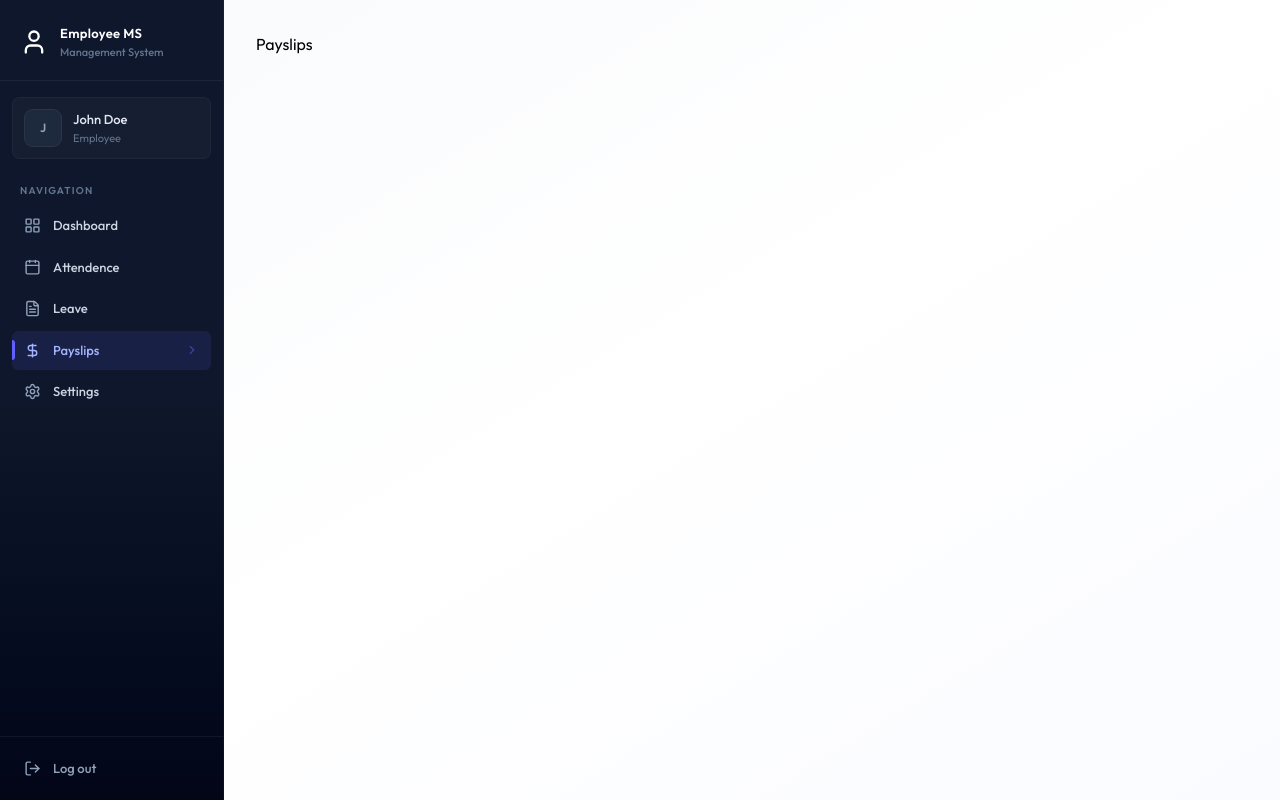
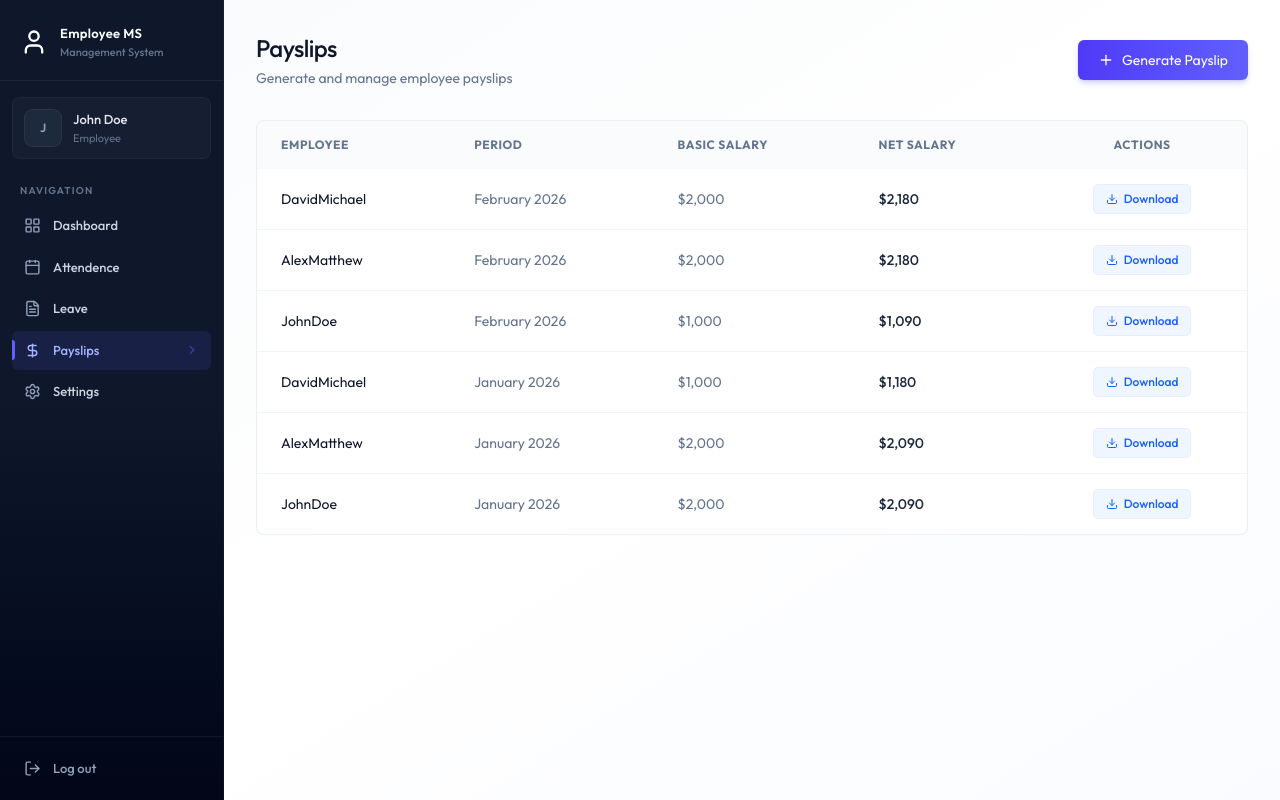
Before and after one commit to sivaji991/EMS, a React (Vite) app in the folder client/: page /payslips in a window 1280 px wide. Built offline with nearby package versions, Linux system fonts and the light colour scheme; the HTML template or start-up script is replaced by a standard one.

Commit message:
payslips page UI completed

```diff
--- /dev/null
+++ b/client/src/components/payslip/GeneratePayslipForm.jsx
@@ -0,0 +1,114 @@
+import {useState, useEffect, useCallback} from 'react'
+import { Plus, X,Loader2 } from 'lucide-react'
+
+const GeneratePayslipForm = ({employees, onSuccess}) => {
+
+  const [isOpen, setIsOpen] = useState(false)
+  const [loading, setLoading] = useState(false)
+
+  if(!isOpen) return (
+    <button onClick={()=>setIsOpen(true)} className='btn-primary flex items-center gap-2'>
+      <Plus className='w-4 h-4' />
+      Generate Payslip
+    </button>
+  )
+
+  const handleSubmit = async (e)=>{
+    e.preventDefault();
+  }
+
+  return (
+    <div className='fixed inset-0 z-50 p-4 flex items-center justify-center bg-black/40 backdrop-blur-sm'>
+      <div className='card max-w-lg w-full p-6 animate-slide-up'>
+        <div className='flex justify-between items-center mb-6'>
+          <h3 className='text-lg font-bold text-slate-900'>Generate Monthly Payslip</h3>
+          <button
+           onClick={()=>setIsOpen(false)} className='text-slate-400 hover:text-slate-600 p-1'>
+              <X size={20} />
+          </button>
+        </div>
+        <form onSubmit={handleSubmit} className='space-y-4'>
+          {/* select employee */}
+          <div>
+            <label className='block text-sm font-medium text-slate-700 mb-2'>
+              Employee
+            </label>
+            <select name="employeeId" required>
+              {employees.map((e)=>(
+                <option key={e._id || e.id} value={e._id || e.id}>
+                  {e.firstName} {e.lastName} ({e.position})
+                </option>
+              ))}
+            </select>
+          </div>
+
+          {/* select month & year */}
+          <div className='grid grid-cols-2 gap-4'>
+            <div>
+              <label className='block text-sm font-medium text-slate-700 mb-2'>
+              Month
+            </label>
+            <select name="month">
+              {Array.from({length:12}, (_, i)=> i + 1).map((m)=>(
+                <option key={m} value={m}>
+                  {m}
+                </option>
+              ))}
+            </select>
+            </div>
+            <div>
+              <label className='block text-sm font-medium text-slate-700 mb-2'>
+              Year
+            </label>
+              <input type="number" name='year' defaultValue={new Date().getFullYear()} />
+            </div>
+          </div>
+
+          {/* Basic Salary */}
+          <div>
+              <label className='block text-sm font-medium text-slate-700 mb-2'>
+              Basic Salary
+            </label>
+              <input type="number" name='basicSalary' required placeholder='5000' />
+          </div>
+
+          {/* Allowances & Deductions */}
+          <div className='grid grid-cols-2 gap-4'>
+              <div>
+                <label className='block text-sm font-medium text-slate-700 mb-2'>
+                  Allowances
+                </label>
+                <input type="number" name='allowances' defaultValue="0" />
+            </div>
+              <div>
+                <label className='block text-sm font-medium text-slate-700 mb-2'>
+                  Deductions
+                </label>
+                <input type="number" name='deductions' defaultValue="0" />
+            </div>
+          </div>
+
+          {/* buttons */}
+          <div className='flex justify-end gap-3 pt-2'>
+            <button
+              type='button'
+              onClick={()=>setIsOpen(false)}
+              className='btn-secondary'>
+              Cancel
+            </button>
+            <button
+              type='submit'
+              disabled={loading}
+              className='btn-primary flex items-center'>
+                {loading && <Loader2 className='w-4 h-4 mr-2 animate-spin'/> }
+              Generate
+            </button>
+          </div>
+
+        </form>
+      </div>
+    </div>
+  )
+}
+
+export default GeneratePayslipForm
--- /dev/null
+++ b/client/src/components/payslip/PayslipList.jsx
@@ -0,0 +1,67 @@
+import React from 'react'
+import { format } from 'date-fns'
+import { Download } from 'lucide-react'
+
+const PayslipList = ({payslips, isAdmin}) => {
+  return (
+<div className='card overflow-hidden'>
+          <div className='overflow-x-auto'>
+            <table className='table-modern'>
+              <thead>
+                <tr>
+                  {isAdmin && <th>Employee</th>}
+                  <th>Period</th>
+                  <th>Basic Salary</th>
+                  <th>Net Salary</th>
+                  <th className='text-center'>Actions</th>
+                </tr>
+              </thead>
+              <tbody>
+                {payslips.length === 0 ? (
+                  <tr>
+                    <td colSpan={isAdmin ? 5 : 4} className='text-center py-12 text-slate-400'>
+                      No payslips found!
+                    </td>
+                  </tr>
+                ) : (
+                  payslips.map((payslip)=>{
+                    return (
+                      <tr key={payslip._id || payslip.id}>
+                        {isAdmin && (
+                          <td className='text-slate-900'>
+                          {payslip.employee ?.firstName}
+                          {payslip.employee?.lastName}
+                        </td>
+                        )}
+
+                        <td className='text-slate-500'>
+                          {format(new Date(payslip.year, payslip.month - 1), "MMMM yyyy")}
+                        </td>
+
+                        <td className='text-slate-500'>
+                          ${payslip.basicSalary?.toLocaleString()}
+                        </td>
+                        <td className='font-medium text-slate-800'>
+                          ${payslip.netSalary?.toLocaleString()}
+                        </td>
+
+                        <td className='text-center'>
+                          <button
+                            onClick={()=>window.open(`/print/payslips/${payslip._id || payslip.id}`)}
+                           className='inline-flex items-center px-3 py-1.5 text-xs font-medium rounded text-blue-600 bg-blue-50 hover:bg-blue-100 transition-colors ring-1 ring-blue-600/10'>
+                            <Download className='w-3 h-3 mr-1.5 ' />Download
+                          </button>
+                        </td>
+
+                      </tr>
+                    )
+                  })
+                )}
+              </tbody>
+            </table>
+          </div>
+        </div>
+  )
+}
+
+export default PayslipList
--- a/client/src/pages/Payslips.jsx
+++ b/client/src/pages/Payslips.jsx
@@ -1,6 +1,46 @@
+import { useState,useEffect, useCallback } from "react"
+import { dummyPayslipData } from "../assets/assets"
+import Loading from "../components/Loading"
+import PayslipList from "../components/payslip/PayslipList"
+import GeneratePayslipForm from "../components/payslip/GeneratePayslipForm"
+import { dummyEmployeeData } from "../assets/assets"
+
 const Payslips = () => {
+
+  const [payslips, setPayslips] = useState([])
+  const [employees, setEmployees] = useState([])
+  const [loading, setLoading] = useState(true)
+
+  const isAdmin = true;
+
+  const fetchPayslips = useCallback(async ()=>{
+    setPayslips(dummyPayslipData);
+    setTimeout(()=>{
+      setLoading(false)
+    }, 1000)
+  },[])
+
+  useEffect(()=>{
+    fetchPayslips()
+  },[fetchPayslips])
+
+  useEffect(()=>{
+    if(isAdmin) setEmployees(dummyEmployeeData)
+  },[isAdmin])
+
+  if(loading) return <Loading />
+
   return (
-    <div>Payslips</div>
+    <div className="animate-fade-in">
+      <div className="flex flex-col sm:flex-row justify-between items-start sm:items-center gap-4 mb-8">
+        <div>
+          <h1 className="page-title">Payslips</h1>
+          <p className="page-subtitle">{isAdmin ? "Generate and manage employee payslips" : "Your payslip history"}</p>
+        </div>
+        {isAdmin && <GeneratePayslipForm employees={employees} onSuccess={fetchPayslips} />}
+      </div>
+      <PayslipList payslips={payslips} isAdmin={isAdmin}/>
+    </div>
   )
 }
 
```
